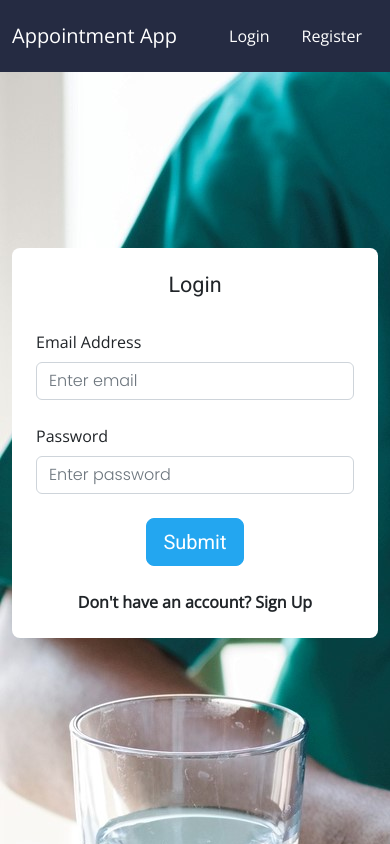
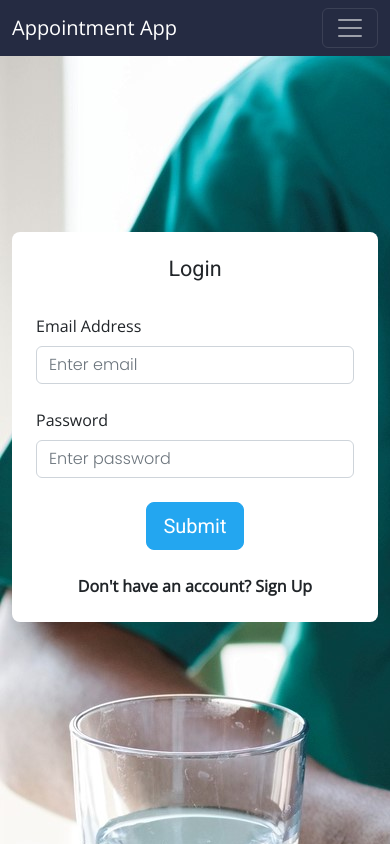
Before and after one commit to tashynw/patient-management-app, a Next.js app: page /login in a window 390 px wide. Built offline with nearby package versions, Linux system fonts and the light colour scheme; no server answers.

Commit message:
navbar hamburger menu

```diff
--- a/components/navbar.tsx
+++ b/components/navbar.tsx
@@ -1,7 +1,9 @@
 import { getSession, signOut } from "next-auth/react";
 import { useRouter } from "next/router";
 import React, { useEffect, useState } from "react";
-import { Container, Nav, Navbar } from "react-bootstrap";
+import Container from 'react-bootstrap/Container';
+import Nav from 'react-bootstrap/Nav';
+import Navbar from 'react-bootstrap/Navbar';
 
 const NavBar = () => {
   const router = useRouter();
@@ -22,15 +24,16 @@ const NavBar = () => {
   }, []);
 
   return (
-    <Navbar bg="dark" variant="dark">
+    <Navbar  bg="dark" variant="dark" expand="md">
       <Container>
         <Navbar.Brand onClick={() => router.push("/")}>
           Appointment App
         </Navbar.Brand>
 
-        <Navbar.Toggle />
+        <Navbar.Toggle aria-controls="navbar-links" />
 
-        <Navbar.Collapse className="justify-content-end">
+        <Navbar.Collapse className="justify-content-end" id="navbar-links">
+          <Nav>
           {isLoggedIn ? (
             <>
               <Nav.Link
@@ -61,6 +64,7 @@ const NavBar = () => {
               </Nav.Link>
             </>
           )}
+          </Nav>
         </Navbar.Collapse>
       </Container>
     </Navbar>
```
